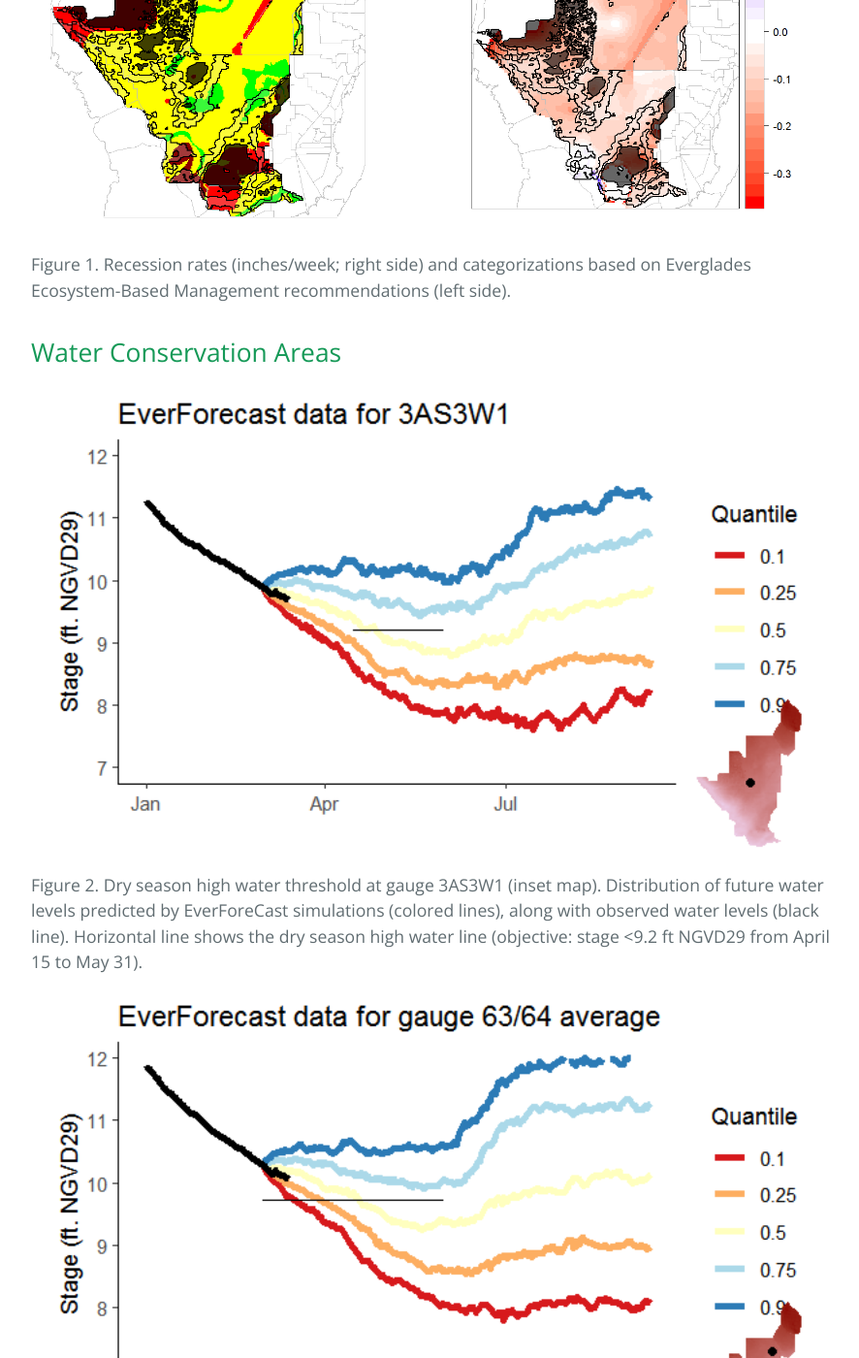
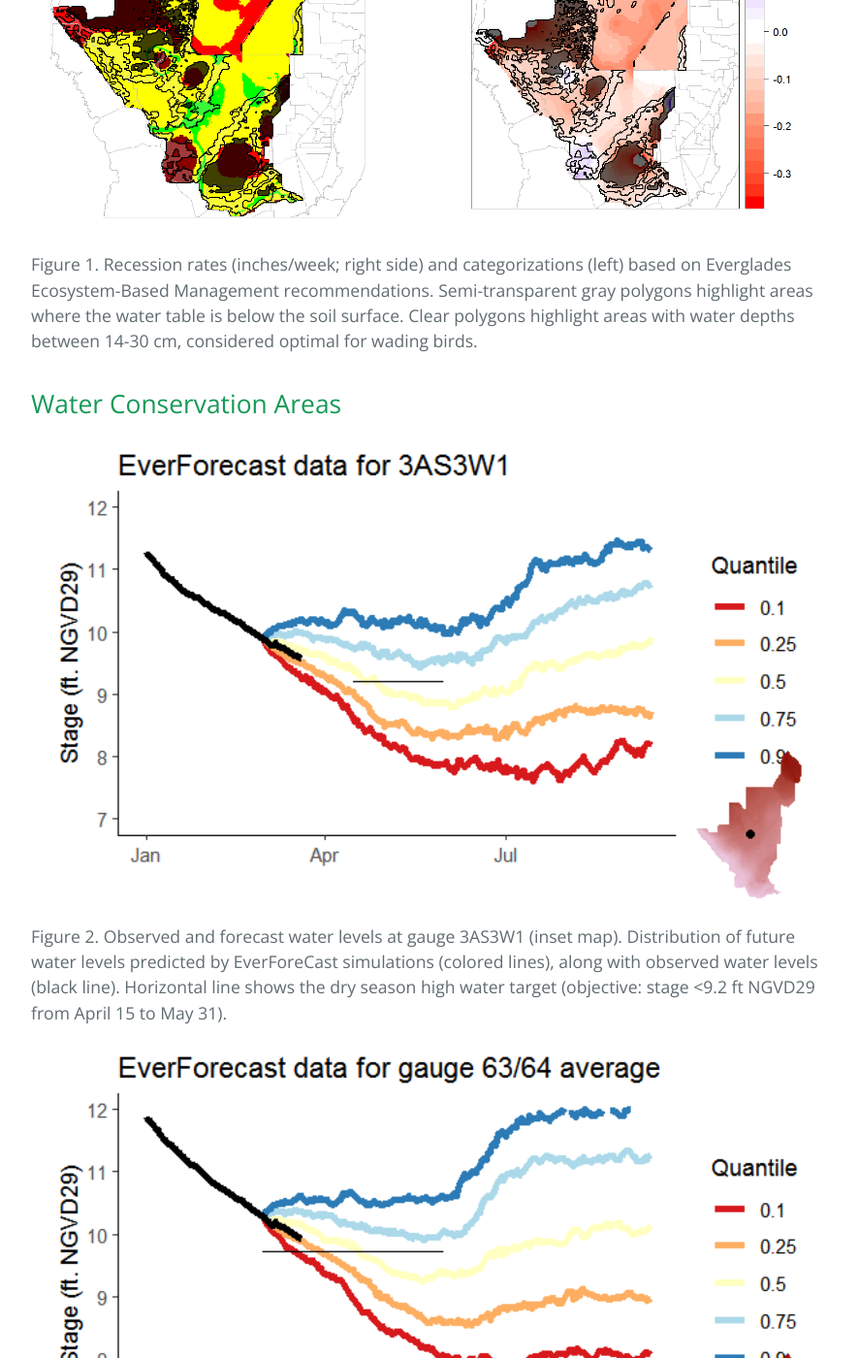
Before and after one commit to troyhill/EvergladesEBM, a Jekyll site: the page built from docs/output.md, in a window 1280 px wide and 1400 px high, scrolled down 670 px. Shown: the whole window at 97% size, without its empty margins (192-1078 px from the left). Built offline with Jekyll 4.4.1, drawn with Linux system fonts in a browser that asks for light colours; some of the changed text lies outside the part shown.

Commit message:
figure update

```diff
--- a/docs/output.md
+++ b/docs/output.md
@@ -11,7 +11,7 @@ filename: output
   <img src="{{site.url}}/figures/recession_EDEN_ibis.png" width="400" /><img src="{{site.url}}/figures/recession_EDEN.png" width="400" />
 </p>
 
-Figure 1. Recession rates (inches/week; right side) and categorizations based on Everglades Ecosystem-Based Management recommendations (left side).
+Figure 1. Recession rates (inches/week; right side) and categorizations (left) based on Everglades Ecosystem-Based Management recommendations. Semi-transparent gray polygons highlight areas where the water table is below the soil surface. Clear polygons highlight areas with water depths between 14-30 cm, considered optimal for wading birds.
 
 
 
@@ -19,18 +19,18 @@ Figure 1. Recession rates (inches/week; right side) and categorizations based on
 
 <img src="{{site.url}}/figures/forecast_3AS3W1_DrySeasonHighWater.png" style="display: block; margin: auto;" width="800" />
 
-Figure 2. Dry season high water threshold at gauge 3AS3W1 (inset map). Distribution of future water levels predicted by EverForeCast simulations (colored lines), along with observed water levels (black line). Horizontal line shows the dry season high water line (objective: stage <9.2 ft NGVD29 from April 15 to May 31).
+Figure 2. Observed and forecast water levels at gauge 3AS3W1 (inset map). Distribution of future water levels predicted by EverForeCast simulations (colored lines), along with observed water levels (black line). Horizontal line shows the dry season high water target (objective: stage <9.2 ft NGVD29 from April 15 to May 31).
 
 
 
 <img src="{{site.url}}/figures/forecast_gage6364.png" style="display: block; margin: auto;" width="800" />
 
-Figure 3. Wood stork target. Mean of Site 63 and Site 64 daily stage, with objective of maintaining stage <9.73 feet NGVD29 between March 1 and May 31. 0.25 quantile: reaches 9.73 on 29 March
+Figure 3. Observed and forecast water levels at gauges 63/64. The Wood stork target (horizontal line) indicates the objective of maintaining stage <9.73 feet NGVD29 between March 1 and May 31. Note: 0.25 quantile reaches 9.73 on 29 March.
 
 
 <img src="{{site.url}}/figures/forecast_PM_3GageAve.png" style="display: block; margin: auto;" width="800"/>
 
-Figure 4. Three gauge average in WCA3A. Mean GSE: 8.4’ NGVD29
+Figure 4. Observed and forecast water levels at the three gauge average in WCA3A. Mean GSE: 8.4’ NGVD29
 
 
 
```
Also changed, not shown: docs/figures/forecast_3AS3W1_DrySeasonHighWater.png, docs/figures/forecast_3AS3W1_SnailKiteHighWater.png, docs/figures/forecast_IR118.png, docs/figures/forecast_PM_3GageAve.png, docs/figures/forecast_TwoGageAverage.png, docs/figures/forecast_gage6364.png, docs/figures/forecast_np205_smoothed_adj.png, docs/figures/recessionRates.png, docs/figures/recession_EDEN.png, docs/figures/recession_EDEN_ibis.png.
